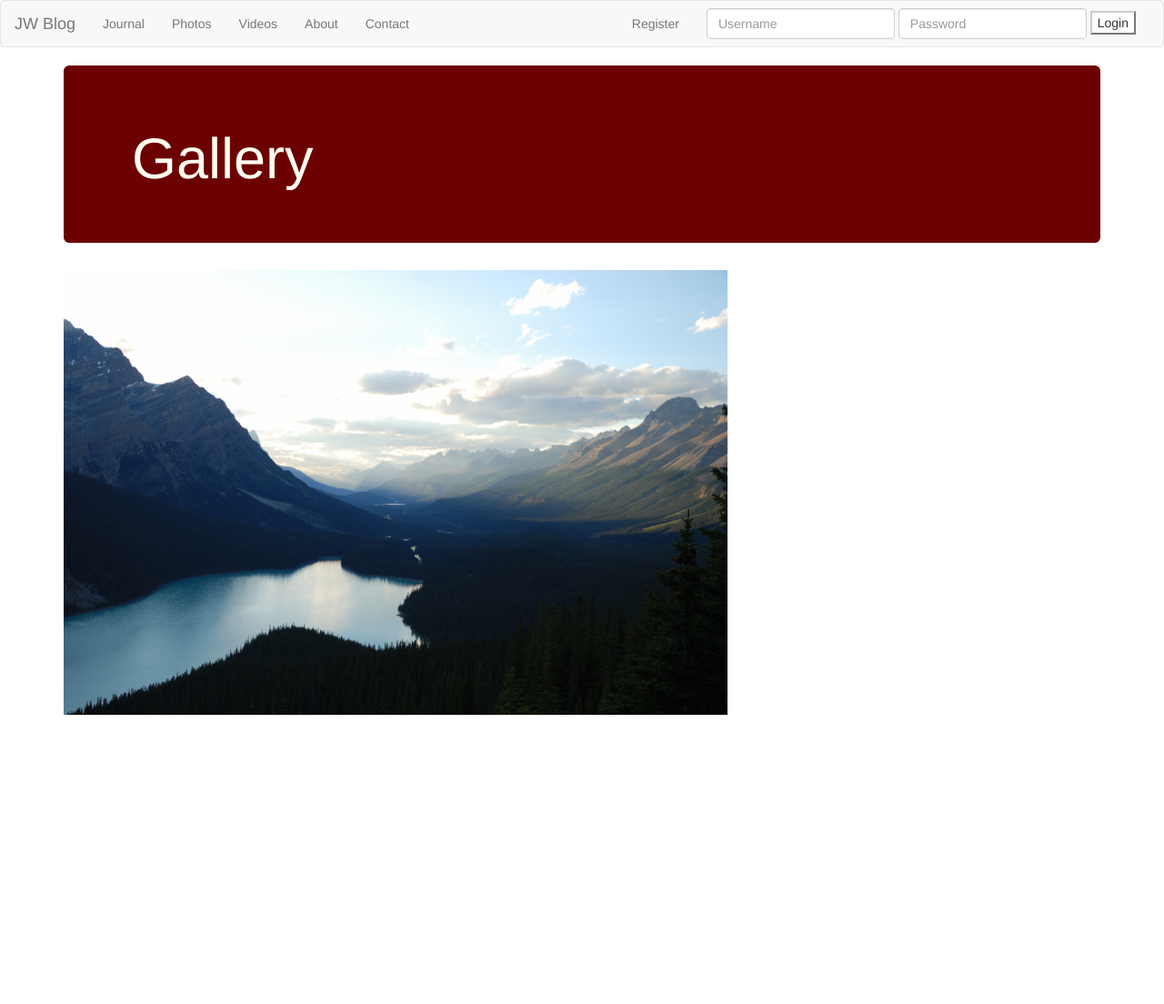
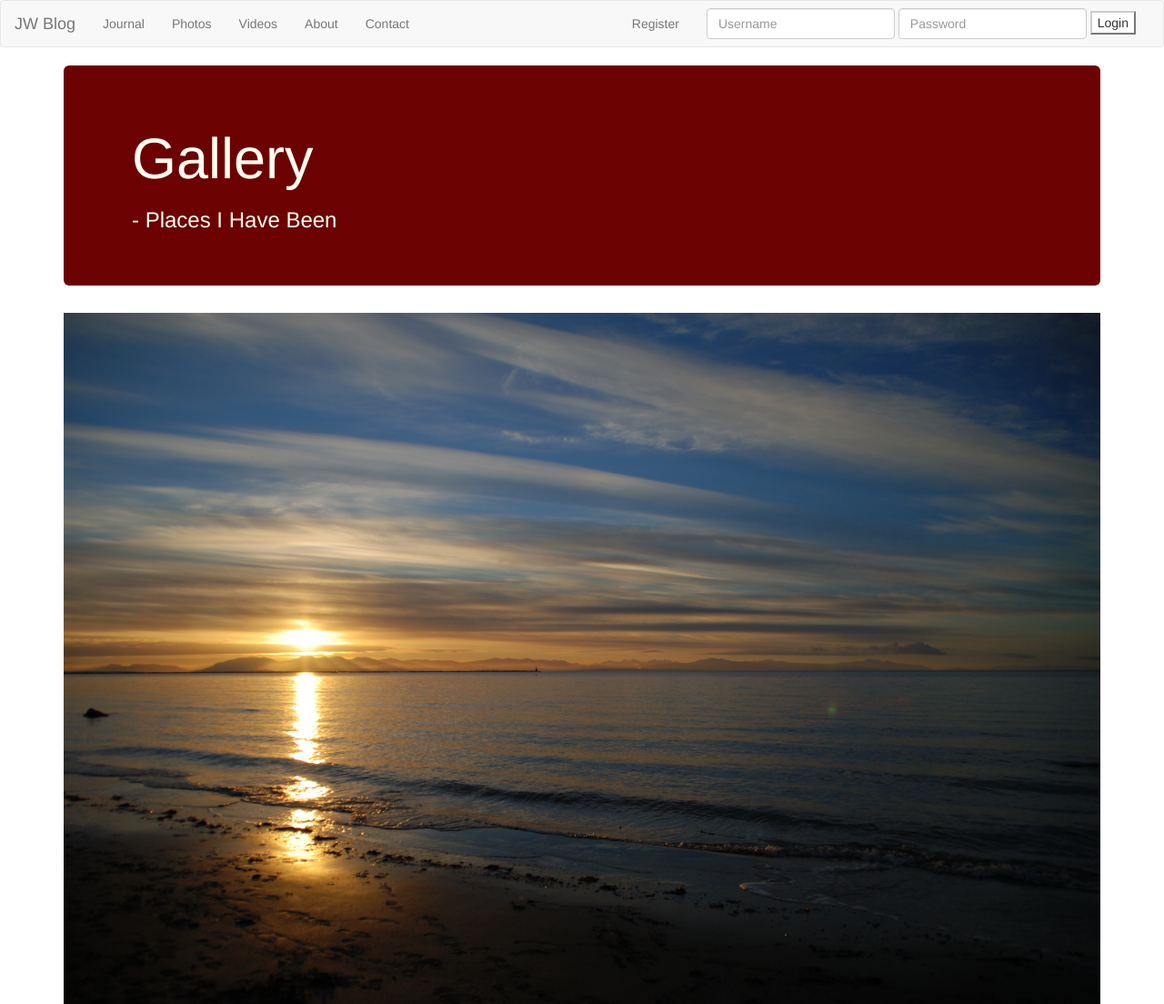
Before and after one commit to yw2/Django-Project, a Django app: page /photos/ in a window 1280 px wide. Shown: the top 1104 px of the page at 91% size. Before the commit the page ends 786 px from the top, so only its background shows below. Run offline with Django 3.2, Linux system fonts and the light colour scheme; some libraries are stand-ins or nearby versions.

Commit message:
updated img

```diff
--- a/src/templates/articles.html
+++ b/src/templates/articles.html
@@ -19,7 +19,7 @@
 <div class='jumbotron'>
     <div class="container">
         <div class="row">
-            <div>
+            <div class='col-sm-6'>
                 <h1>My Thoughts</h1>
             </div>
         </div>
--- a/src/templates/photos.html
+++ b/src/templates/photos.html
@@ -22,13 +22,37 @@
         <div class="row">
             <div class='col-sm-6'>
                 <h1>Gallery</h1>
+                <h3>- Places I Have Been</h3>
             </div>
         </div>
     </div>
 </div>
 
-<div class='row col-sm-8'>
-            <img src="{% static 'img/DSC_9164.JPG' %}" class='img-responsive' />
+<div>
+    <img src="{% static 'img/DSC_8852.JPG' %}" class='img-responsive' />
 </div>
 
+<div class='col-sm-7'>
+    <img src="{% static 'img/DSC_8938.JPG' %}" class='img-responsive' />
+</div>
+
+<div class='col-sm-5'>
+    <img src="{% static 'img/DSC_8869.JPG' %}" class='img-responsive' />
+</div>
+
+<div class='col-sm-5'>
+    <img src="{% static 'img/DSC_9164.JPG' %}" class='img-responsive' />
+</div>
+
+<div class='col-sm-5'>
+    <img src="{% static 'img/DSC_9290.JPG' %}" class='img-responsive' />
+</div>
+
+<div class='col-sm-6'>
+    <img src="{% static 'img/dsc_8894.jpg' %}" class='img-responsive' />
+</div>
+
+<div class='col-sm-6'>
+    <img src="{% static 'img/dsc_8952.jpg' %}" class='img-responsive' />
+</div>
 {% endblock %}
--- a/src/templates/videos.html
+++ b/src/templates/videos.html
@@ -19,15 +19,15 @@
 <div class='jumbotron'>
     <div class="container">
         <div class="row">
-            <div>
+            <div class='col-sm-6'>
                 <h1>Videos</h1>
+                <h3>- Projects I worked on:</h3>
             </div>
         </div>
     </div>
 </div>
 
 <div class='row col-sm-10 col-sm-offset-1'>
-    <h1>Previous Projects I worked on:</h1>
     <h3>Android App</h3>
     <iframe width="560" height="315" src="https://www.youtube.com/embed/GcXb3mIxMyk" frameborder="0" allowfullscreen></iframe>"<br/>
     <h3>3D Animation</h3>
```
Also changed, not shown: src/static_in_pro/our_static/img/DSC_8852.JPG (added), src/static_in_pro/our_static/img/DSC_8869.JPG (added), 4 other files.
